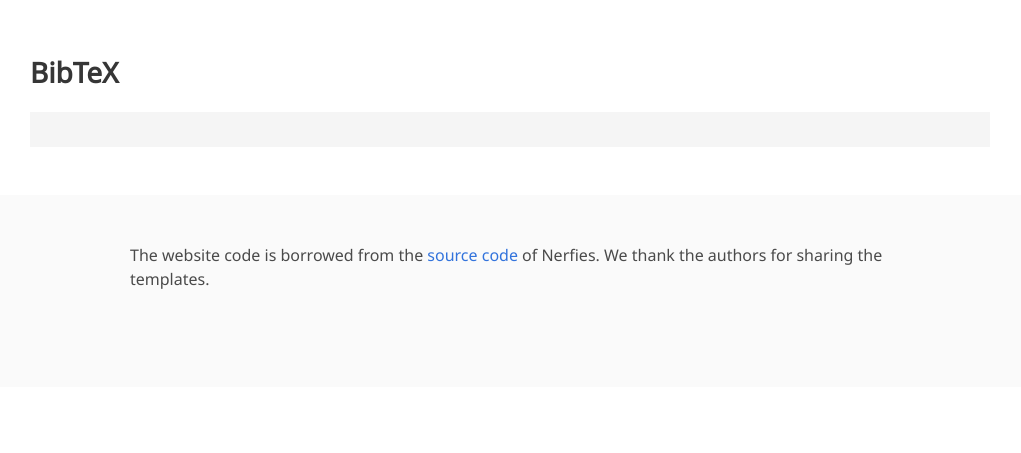
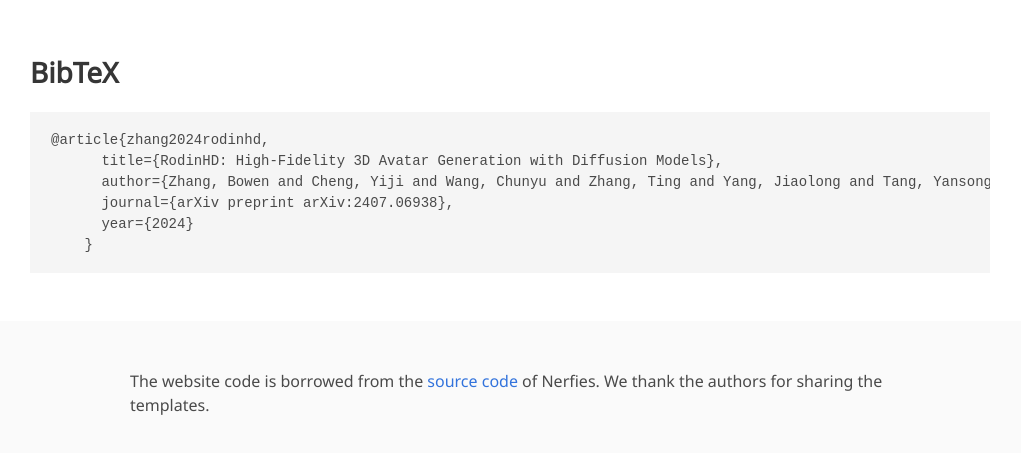
Before and after one commit to RodinHD/RodinHD.github.io, a plain HTML site: page index.html in a window 1280 px wide. Shown: the part 6408-6861 px from the top of the page, without its empty margins (130-1151 px from the left). Before the commit the page ends 6795 px from the top, so only its background shows below. Drawn offline with nearby package versions, Linux system fonts and the light colour scheme; some icons are missing; a web font is replaced by a local one.

Commit message:
[code] add bibtex

```diff
--- a/index.html
+++ b/index.html
@@ -391,7 +391,12 @@
 <section class="section" id="BibTeX">
   <div class="container is-max-desktop content">
     <h2 class="title">BibTeX</h2>
-    <pre><code></code></pre>
+    <pre><code>@article{zhang2024rodinhd,
+      title={RodinHD: High-Fidelity 3D Avatar Generation with Diffusion Models},
+      author={Zhang, Bowen and Cheng, Yiji and Wang, Chunyu and Zhang, Ting and Yang, Jiaolong and Tang, Yansong and Zhao, Feng and Chen, Dong and Guo, Baining},
+      journal={arXiv preprint arXiv:2407.06938},
+      year={2024}
+    }</code></pre>
   </div>
 </section>
 
```
